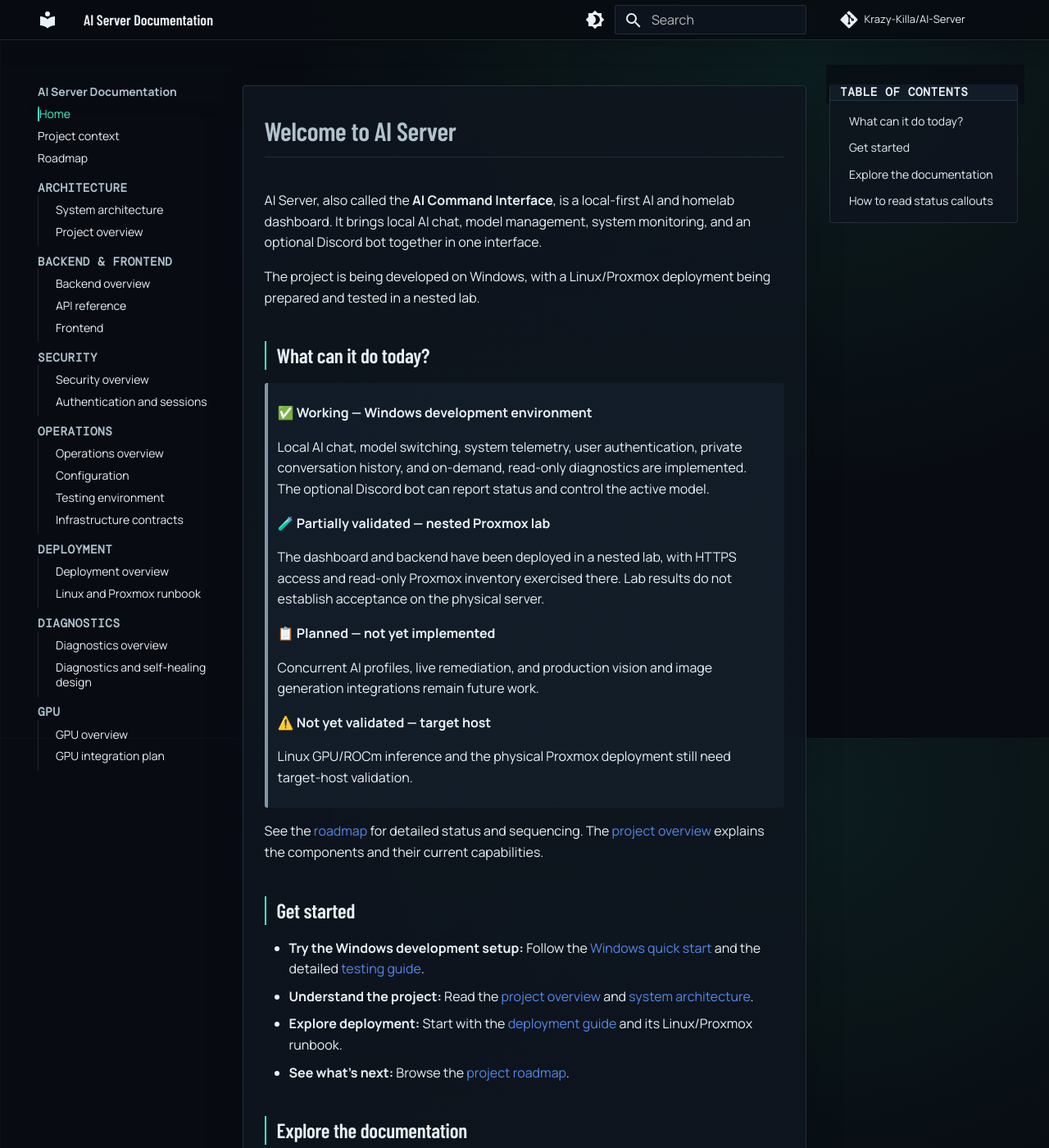
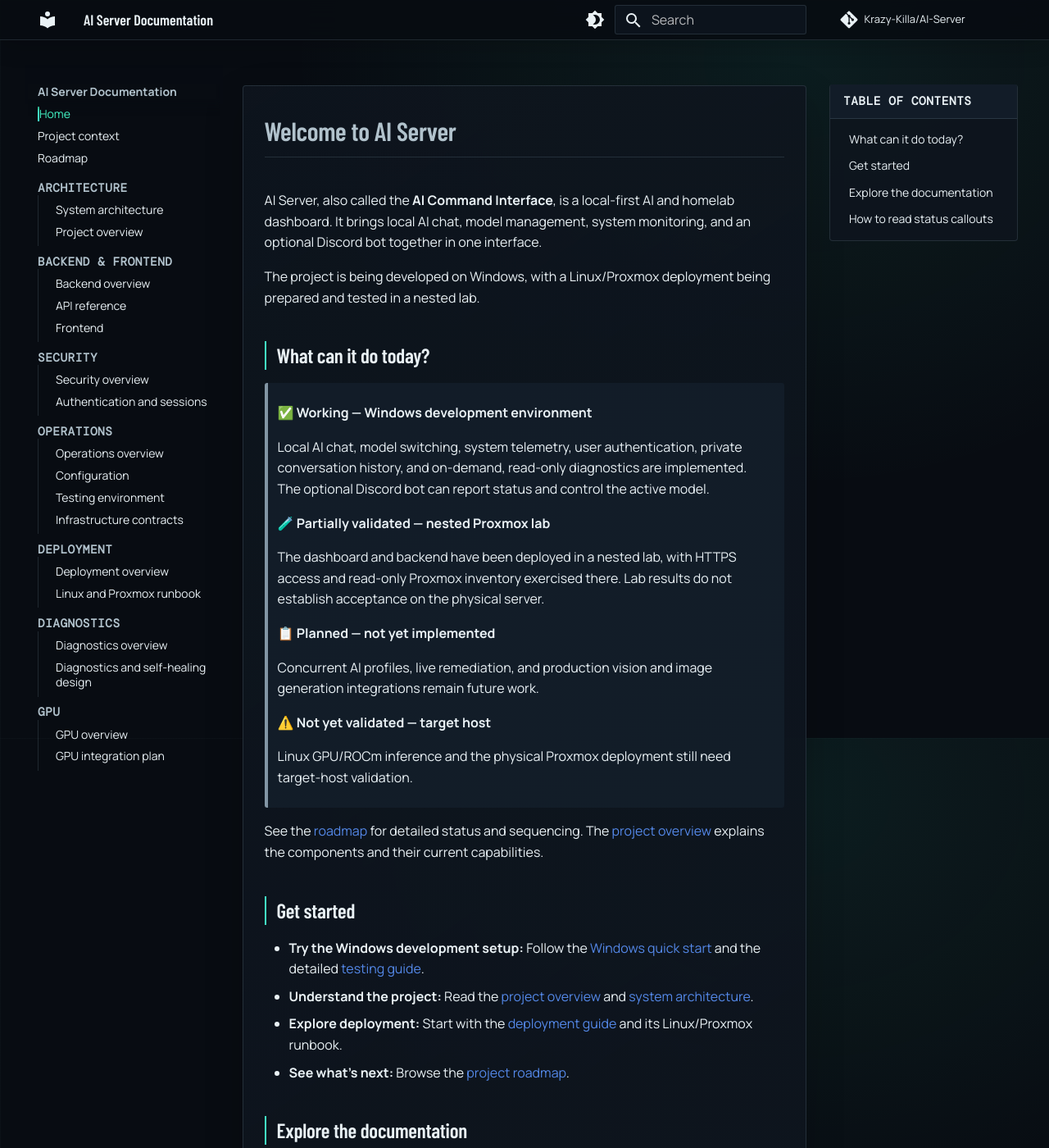
Before and after one commit to Krazy-Killa/AI-Server, an MkDocs documentation site: the page built from docs/README.md, in a window 1280 px wide and 1400 px high. Shown: the whole window at 82% size. Built offline with MkDocs 1.6.1 and Material for MkDocs 9.7.7, drawn with Linux system fonts in a browser that asks for light colours; comment, search, counter and statistics services are not loaded.

Commit message:
Update secondary sidebar styles for improved transparency and padding

```diff
--- a/docs/stylesheets/dashboard.css
+++ b/docs/stylesheets/dashboard.css
@@ -104,6 +104,10 @@ body {
   background: var(--docs-sidebar-bg);
 }
 
+.md-sidebar--secondary {
+  background: transparent;
+}
+
 .md-sidebar--secondary .md-nav--secondary {
   overflow: hidden;
   border: 1px solid var(--docs-border);
@@ -121,6 +125,7 @@ body {
   font-family: var(--md-code-font);
   font-size: 0.72rem;
   letter-spacing: 0.04em;
+  padding: 0.55rem 0.8rem;
   text-transform: uppercase;
 }
 
```
